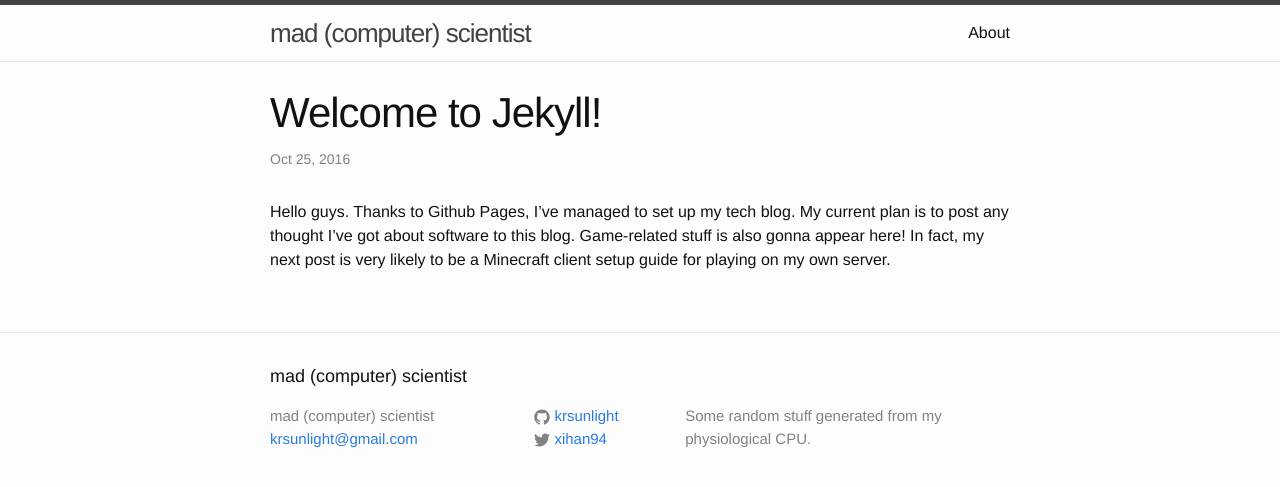
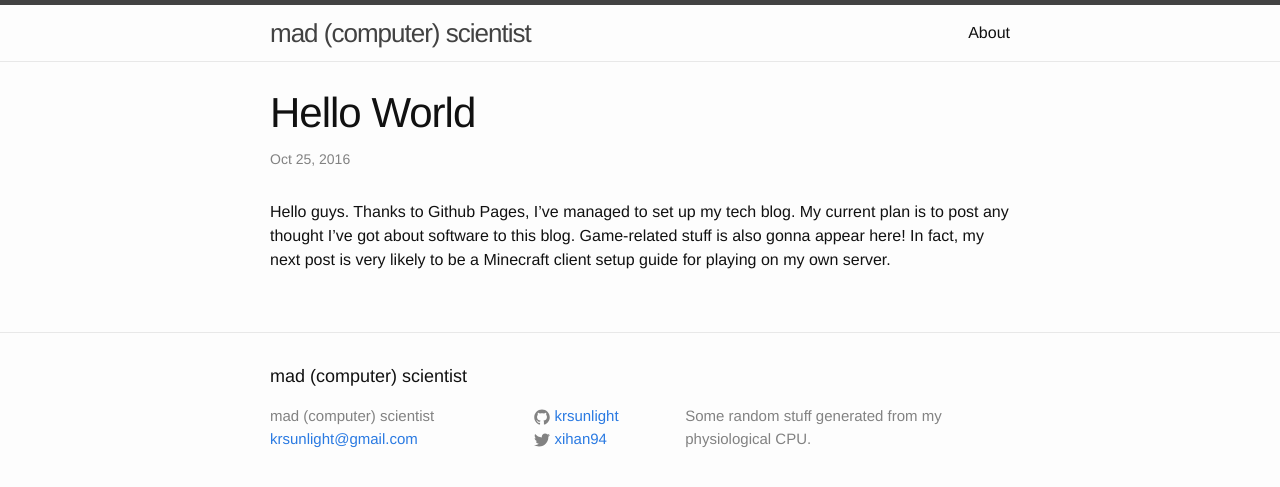
Before and after one commit to krsunlight/krsunlight.github.io, a Jekyll site: the page built from _posts/2016-10-25-hello-guys.markdown, in a window 1280 px wide. Shown: the top 487 px of the page. Built offline with Jekyll 4.4.1, drawn with Linux system fonts in a browser that asks for light colours.

Commit message:
Changed the title of my first post.

```diff
--- a/_posts/.2016-10-25-welcome-to-jekyll.markdown
+++ b/_posts/.2016-10-25-welcome-to-jekyll.markdown
@@ -1,6 +1,6 @@
 ---
 layout: post
-title:  "Welcome to Jekyll!"
+title:  "Hello World"
 date:   2016-10-25 00:19:20 -0700
 categories: jekyll update
 ---
--- a/_posts/2016-10-25-hello-guys.markdown
+++ b/_posts/2016-10-25-hello-guys.markdown
@@ -1,6 +1,6 @@
 ---
 layout: post
-title:  "Welcome to Jekyll!"
+title:  "Hello World"
 date:   2016-10-25 11:11:00 -0700
 categories: misc
 ---
```
